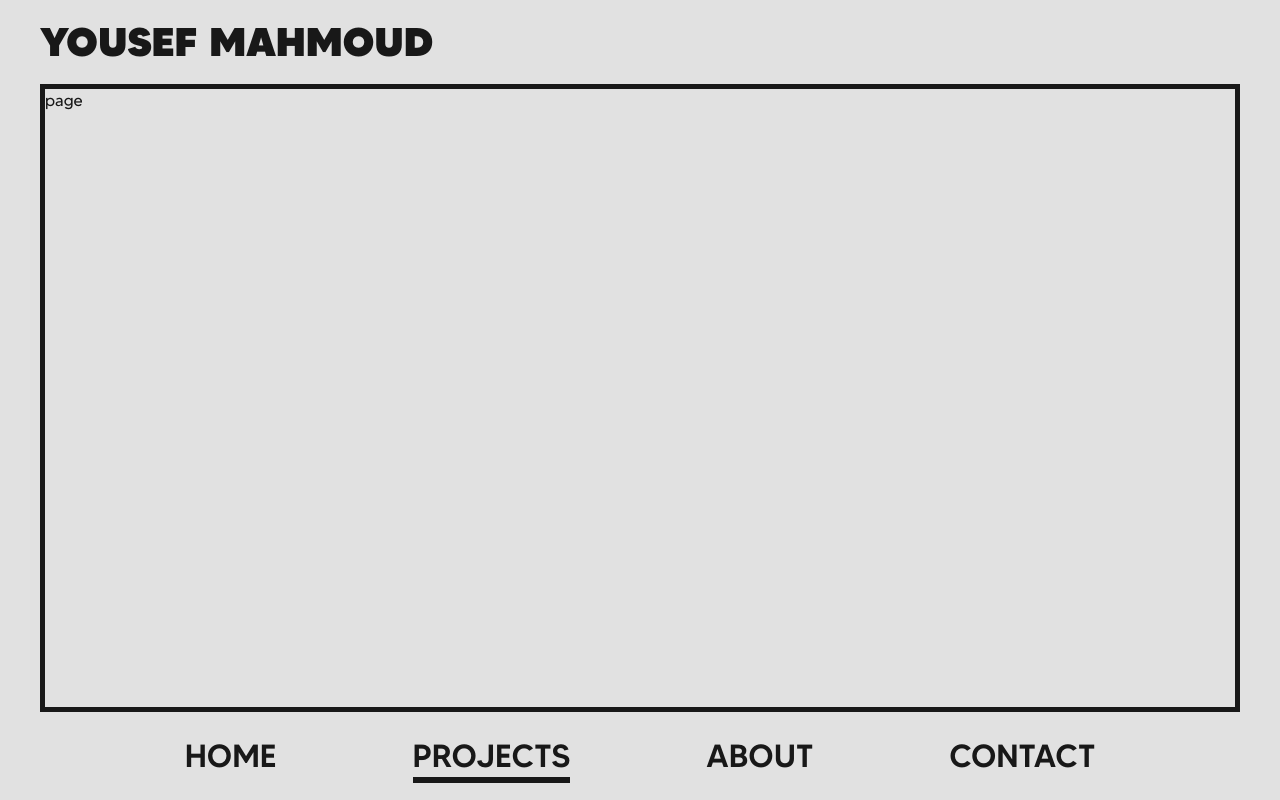
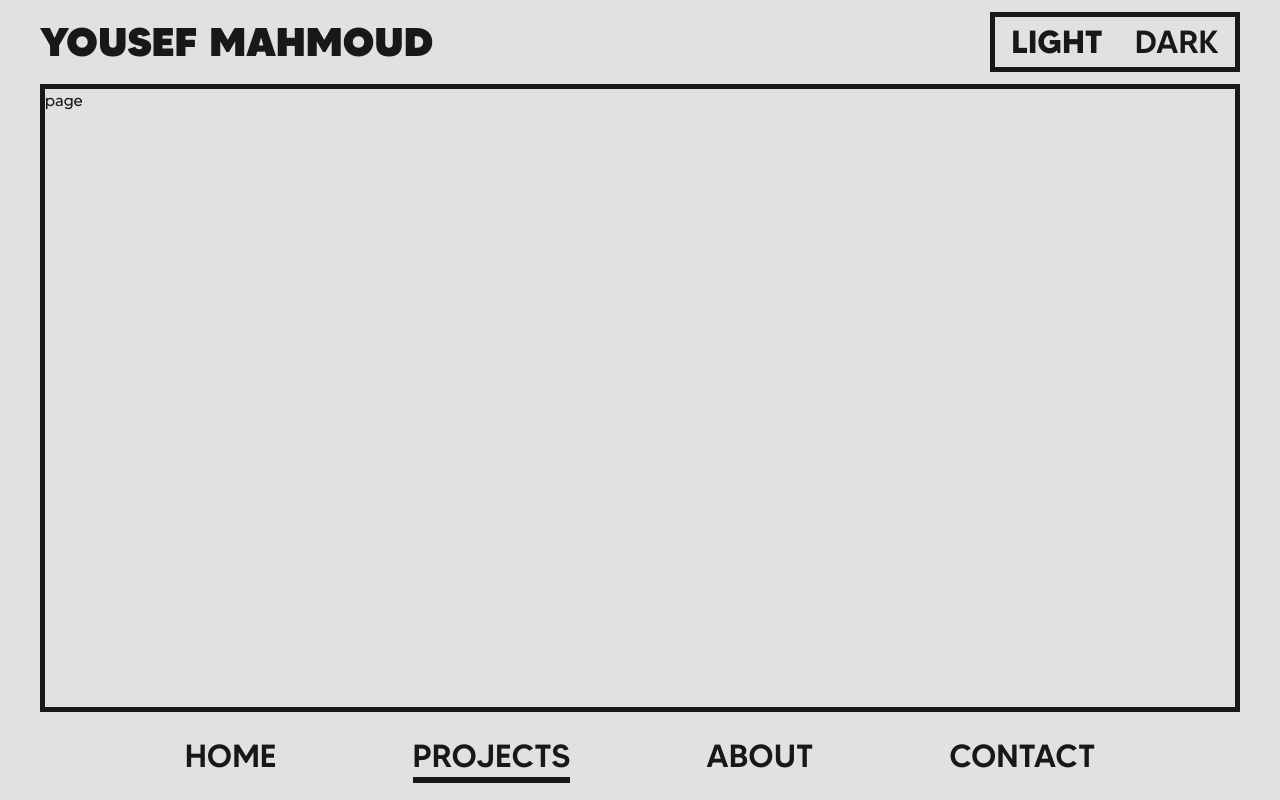
Before and after one commit to usefmahmud/portfolio, a Next.js app: page /projects in a window 1280 px wide. Built offline with nearby package versions, Linux system fonts and the light colour scheme.

Commit message:
feat: add ThemeToggle component for theme selection

```diff
--- a/components/layout/header.tsx
+++ b/components/layout/header.tsx
@@ -1,4 +1,5 @@
 import React from 'react';
+import ThemeToggle from './theme-toggle';
 
 const Header = () => {
   return (
@@ -14,6 +15,8 @@ const Header = () => {
           <span itemProp='familyName'>MAHMOUD</span>
         </h1>
       </div>
+
+      <ThemeToggle />
     </header>
   );
 };
--- /dev/null
+++ b/components/layout/theme-toggle.tsx
@@ -0,0 +1,30 @@
+'use client';
+
+import React from 'react';
+
+const ThemeToggle = () => {
+  return (
+    <div
+      className='border-foreground flex border-5'
+      role='group'
+      aria-label='Theme selection'
+    >
+      <button
+        className={`px-4 text-[32px] font-semibold transition-colors`}
+        aria-label='Switch to light theme'
+        type='button'
+      >
+        LIGHT
+      </button>
+      <button
+        className={`px-4 text-[32px] font-medium transition-colors`}
+        aria-label='Switch to dark theme'
+        type='button'
+      >
+        DARK
+      </button>
+    </div>
+  );
+};
+
+export default ThemeToggle;
```
